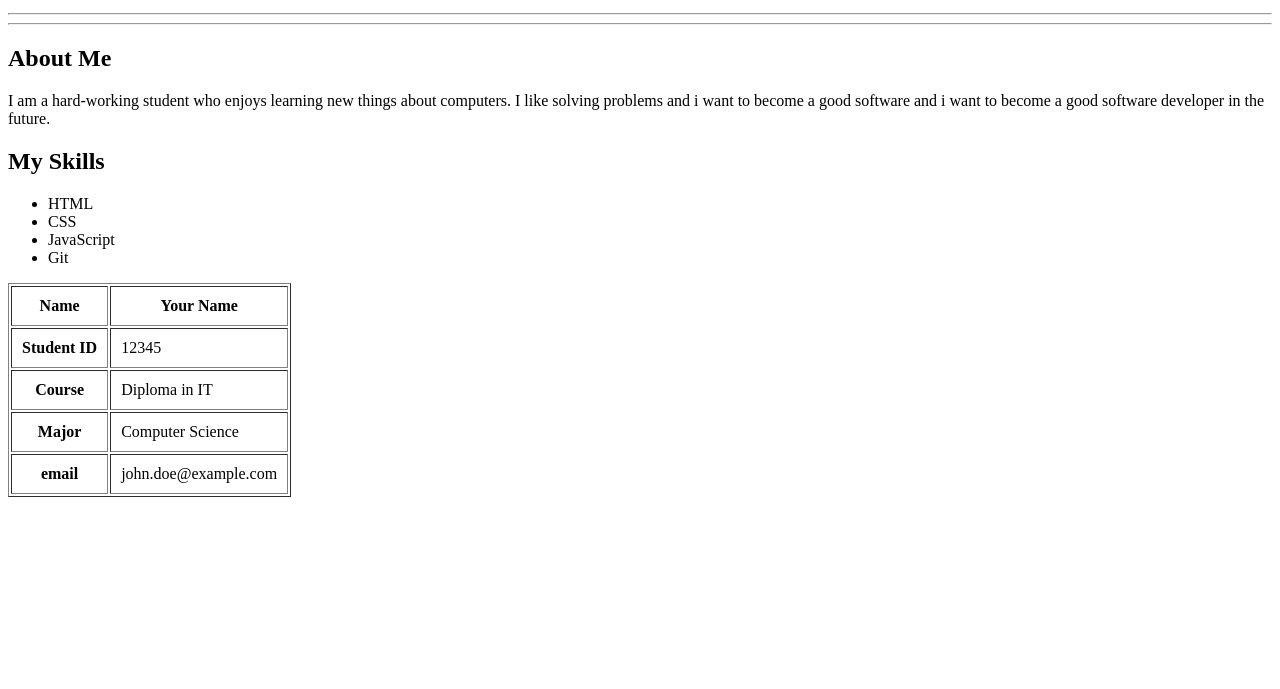
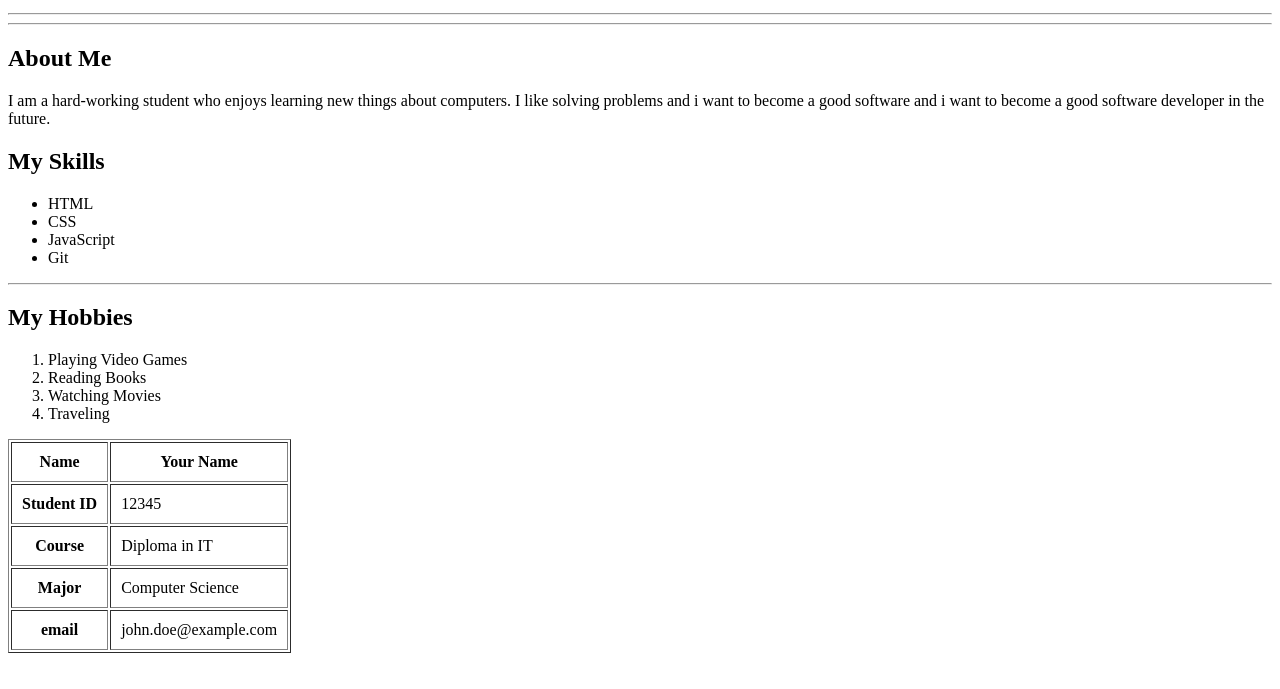
Before and after one commit to hirun-hsdz/HTML_Pactrice, a plain HTML site: page index.html in a window 1280 px wide. Shown: the part 101-790 px from the top of the page. Drawn offline with Linux system fonts and the light colour scheme.

Commit message:
add.hobies

```diff
--- a/index.html
+++ b/index.html
@@ -48,5 +48,16 @@
             <li>Git</li>
         </ul>
 
+        <hr>
+
+        <h2> My Hobbies </h2>
+        <ol>
+            <li>Playing Video Games</li>
+            <li>Reading Books</li>
+            <li>Watching Movies</li>
+            <li>Traveling</li>
+        </ol>
+
+
 </body>
 </html>
```
